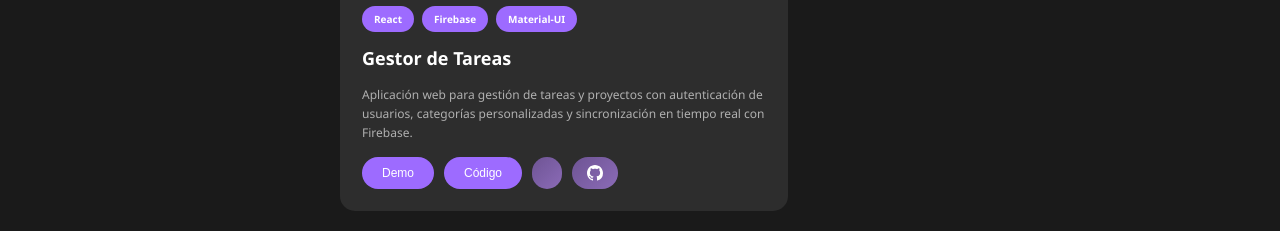
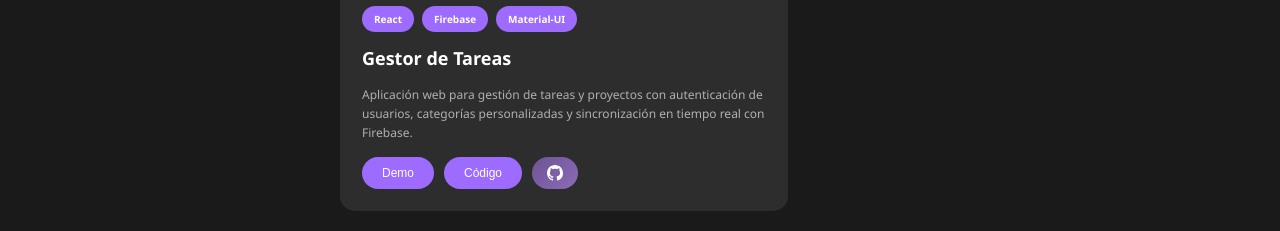
Before and after one commit to Fernando-dam/Portafolio, a plain HTML site: page index.html in a window 1280 px wide. Shown: the part 1695-1926 px from the top of the page. Drawn offline with Linux system fonts and the light colour scheme.

Commit message:
Update index.html
prueba

```diff
--- a/index.html
+++ b/index.html
@@ -297,7 +297,6 @@
                             <div class="project-buttons">
                                 <button class="btn-secondary demo-btn translate" data-es="Demo" data-en="Demo">Demo</button>
                                 <button class="btn-secondary code-btn translate" data-es="Código" data-en="Code">Código</button>
-                                <a href="https://github.com/doriandesings/task-manager" target="_blank" class="btn-github">
                                 <a href="https://fernando-dam.github.io/Portafolio/" target="_blank" class="btn-github">
                                     <svg width="16" height="16" viewBox="0 0 16 16" fill="currentColor">
                                         <path d="M8 0C3.58 0 0 3.58 0 8c0 3.54 2.29 6.53 5.47 7.59.4.07.55-.17.55-.38 0-.19-.01-.82-.01-1.49-2.01.37-2.53-.49-2.69-.94-.09-.23-.48-.94-.82-1.13-.28-.15-.68-.52-.01-.53.63-.01 1.08.58 1.23.82.72 1.21 1.87.87 2.33.66.07-.52.28-.87.51-1.07-1.78-.2-3.64-.89-3.64-3.95 0-.87.31-1.59.82-2.15-.08-.2-.36-1.02.08-2.12 0 0 .67-.21 2.2.82.64-.18 1.32-.27 2-.27.68 0 1.36.09 2 .27 1.53-1.04 2.2-.82 2.2-.82.44 1.1.16 1.92.08 2.12.51.56.82 1.27.82 2.15 0 3.07-1.87 3.75-3.65 3.95.29.25.54.73.54 1.48 0 1.07-.01 1.93-.01 2.2 0 .21.15.46.55.38A8.013 8.013 0 0016 8c0-4.42-3.58-8-8-8z"></path>
```
